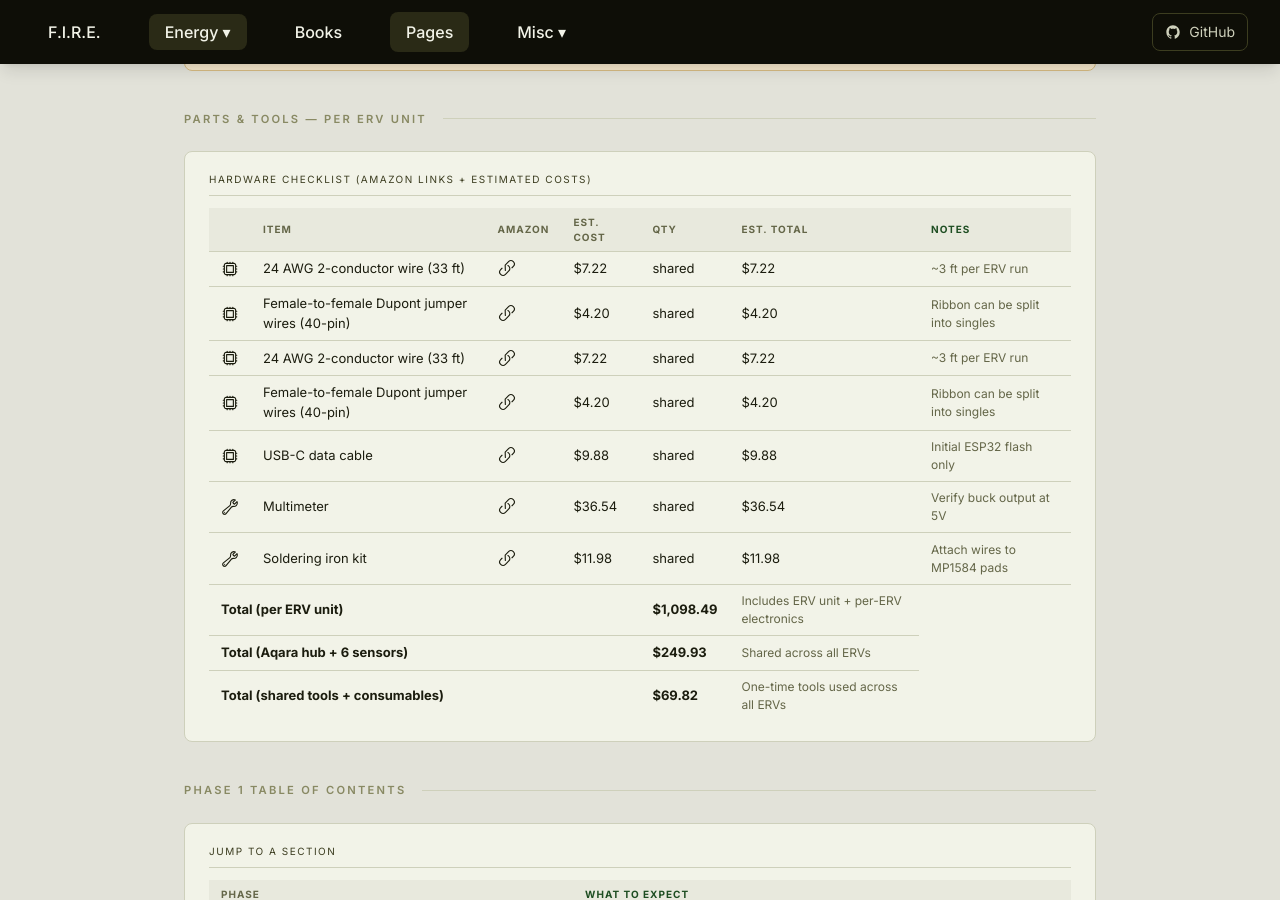
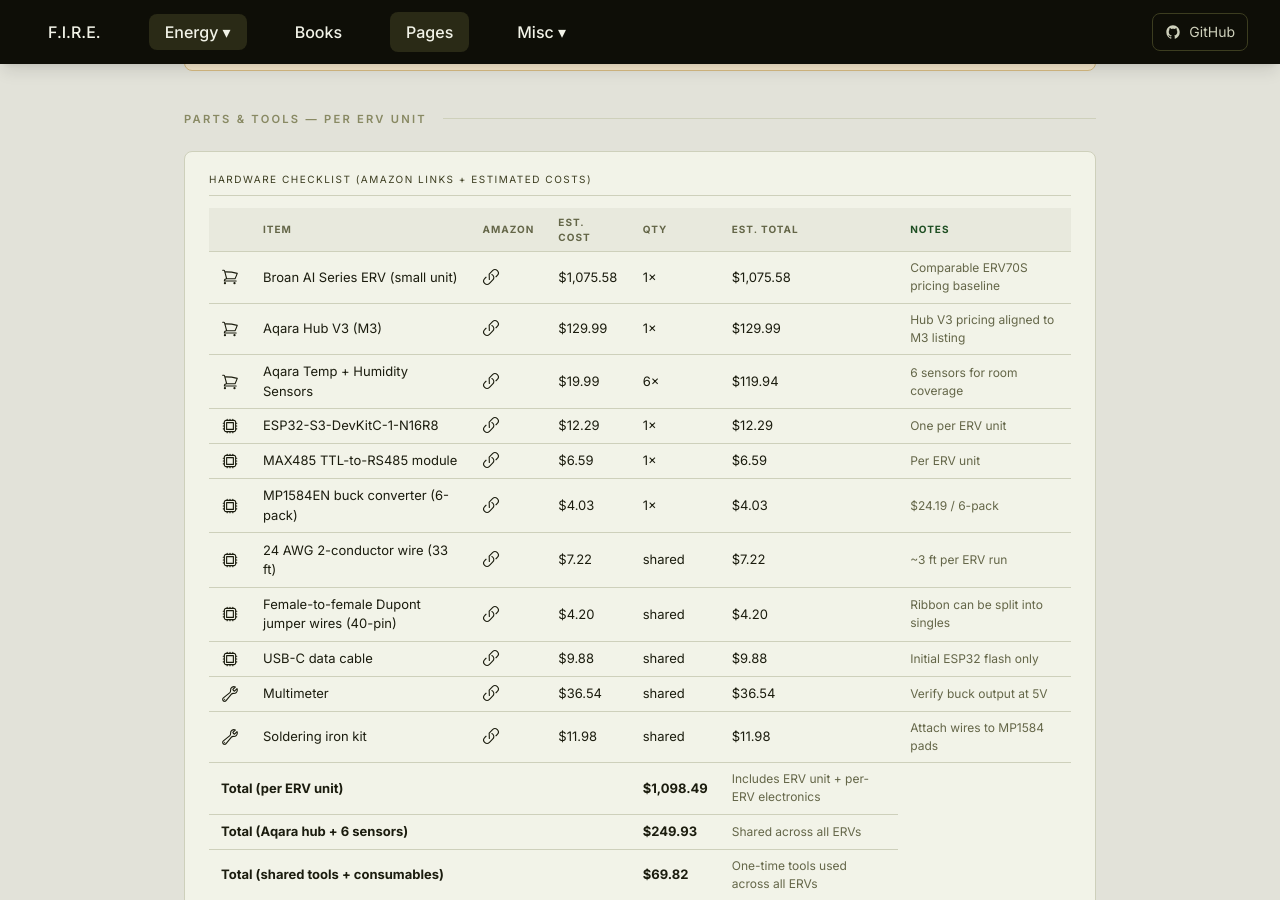
Before and after one commit to techmore/techmore.github.io, a Jekyll site: the page built from pages/phase1_erv_guide.html, in a window 1280 px wide and 900 px high, scrolled down 1124 px. Built offline with Jekyll 4.4.1, drawn with Linux system fonts in a browser that asks for light colours; nearby versions of some CDN libraries; some web fonts are replaced.

Commit message:
Restore parts checklist order and costs

```diff
--- a/pages/phase1_erv_guide.html
+++ b/pages/phase1_erv_guide.html
@@ -217,19 +217,53 @@ title: Phase 1 — ERV Integration, Monitoring & Weather Automation - Techmore
         <tr>
           <td>
             <svg xmlns="http://www.w3.org/2000/svg" fill="none" viewBox="0 0 24 24" stroke-width="1.5" stroke="currentColor" style="width:18px;height:18px;display:block;">
-              <path stroke-linecap="round" stroke-linejoin="round" d="M8.25 3v1.5M4.5 8.25H3m18 0h-1.5M4.5 12H3m18 0h-1.5m-15 3.75H3m18 0h-1.5M8.25 19.5V21M12 3v1.5m0 15V21m3.75-18v1.5m0 15V21m-9-1.5h10.5a2.25 2.25 0 0 0 2.25-2.25V6.75a2.25 2.25 0 0 0-2.25-2.25H6.75A2.25 2.25 0 0 0 4.5 6.75v10.5a2.25 2.25 0 0 0 2.25 2.25Zm.75-12h9v9h-9v-9Z" />
+              <path stroke-linecap="round" stroke-linejoin="round" d="M2.25 3h1.386c.51 0 .955.343 1.087.835l.383 1.437M7.5 14.25a3 3 0 0 0-3 3h15.75m-12.75-3h11.218c1.121-2.3 2.1-4.684 2.924-7.138a60.114 60.114 0 0 0-16.536-1.84M7.5 14.25 5.106 5.272M6 20.25a.75.75 0 1 1-1.5 0 .75.75 0 0 1 1.5 0Zm12.75 0a.75.75 0 1 1-1.5 0 .75.75 0 0 1 1.5 0Z" />
             </svg>
           </td>
-          <td>24 AWG 2-conductor wire (33 ft)</td>
-          <td><a href="https://www.amazon.com/s?k=24+AWG+2+conductor+wire" target="_blank" rel="noopener" aria-label="Search Amazon">
+          <td>Broan AI Series ERV (small unit)</td>
+          <td><a href="https://www.amazon.com/s?k=Broan+ERV70S+Energy+Recovery+Ventilator" target="_blank" rel="noopener" aria-label="Search Amazon">
             <svg xmlns="http://www.w3.org/2000/svg" fill="none" viewBox="0 0 24 24" stroke-width="1.5" stroke="currentColor" style="width:18px;height:18px;display:inline-block;vertical-align:-4px;margin-right:6px;">
               <path stroke-linecap="round" stroke-linejoin="round" d="M13.19 8.688a4.5 4.5 0 0 1 1.242 7.244l-4.5 4.5a4.5 4.5 0 0 1-6.364-6.364l1.757-1.757m13.35-.622 1.757-1.757a4.5 4.5 0 0 0-6.364-6.364l-4.5 4.5a4.5 0 0 0 1.242 7.244" />
             </svg>
           </a></td>
-          <td>$7.22</td>
-          <td>shared</td>
-          <td>$7.22</td>
-          <td class="note">~3 ft per ERV run</td>
+          <td>$1,075.58</td>
+          <td>1×</td>
+          <td>$1,075.58</td>
+          <td class="note">Comparable ERV70S pricing baseline</td>
+        </tr>
+        <tr>
+          <td>
+            <svg xmlns="http://www.w3.org/2000/svg" fill="none" viewBox="0 0 24 24" stroke-width="1.5" stroke="currentColor" style="width:18px;height:18px;display:block;">
+              <path stroke-linecap="round" stroke-linejoin="round" d="M2.25 3h1.386c.51 0 .955.343 1.087.835l.383 1.437M7.5 14.25a3 3 0 0 0-3 3h15.75m-12.75-3h11.218c1.121-2.3 2.1-4.684 2.924-7.138a60.114 60.114 0 0 0-16.536-1.84M7.5 14.25 5.106 5.272M6 20.25a.75.75 0 1 1-1.5 0 .75.75 0 0 1 1.5 0Zm12.75 0a.75.75 0 1 1-1.5 0 .75.75 0 0 1 1.5 0Z" />
+            </svg>
+          </td>
+          <td>Aqara Hub V3 (M3)</td>
+          <td><a href="https://www.amazon.com/s?k=Aqara+Hub+V3" target="_blank" rel="noopener" aria-label="Search Amazon">
+            <svg xmlns="http://www.w3.org/2000/svg" fill="none" viewBox="0 0 24 24" stroke-width="1.5" stroke="currentColor" style="width:18px;height:18px;display:inline-block;vertical-align:-4px;margin-right:6px;">
+              <path stroke-linecap="round" stroke-linejoin="round" d="M13.19 8.688a4.5 4.5 0 0 1 1.242 7.244l-4.5 4.5a4.5 4.5 0 0 1-6.364-6.364l1.757-1.757m13.35-.622 1.757-1.757a4.5 4.5 0 0 0-6.364-6.364l-4.5 4.5a4.5 0 0 0 1.242 7.244" />
+            </svg>
+          </a></td>
+          <td>$129.99</td>
+          <td>1×</td>
+          <td>$129.99</td>
+          <td class="note">Hub V3 pricing aligned to M3 listing</td>
+        </tr>
+        <tr>
+          <td>
+            <svg xmlns="http://www.w3.org/2000/svg" fill="none" viewBox="0 0 24 24" stroke-width="1.5" stroke="currentColor" style="width:18px;height:18px;display:block;">
+              <path stroke-linecap="round" stroke-linejoin="round" d="M2.25 3h1.386c.51 0 .955.343 1.087.835l.383 1.437M7.5 14.25a3 3 0 0 0-3 3h15.75m-12.75-3h11.218c1.121-2.3 2.1-4.684 2.924-7.138a60.114 60.114 0 0 0-16.536-1.84M7.5 14.25 5.106 5.272M6 20.25a.75.75 0 1 1-1.5 0 .75.75 0 0 1 1.5 0Zm12.75 0a.75.75 0 1 1-1.5 0 .75.75 0 0 1 1.5 0Z" />
+            </svg>
+          </td>
+          <td>Aqara Temp + Humidity Sensors</td>
+          <td><a href="https://www.amazon.com/s?k=Aqara+temperature+humidity+sensor" target="_blank" rel="noopener" aria-label="Search Amazon">
+            <svg xmlns="http://www.w3.org/2000/svg" fill="none" viewBox="0 0 24 24" stroke-width="1.5" stroke="currentColor" style="width:18px;height:18px;display:inline-block;vertical-align:-4px;margin-right:6px;">
+              <path stroke-linecap="round" stroke-linejoin="round" d="M13.19 8.688a4.5 4.5 0 0 1 1.242 7.244l-4.5 4.5a4.5 4.5 0 0 1-6.364-6.364l1.757-1.757m13.35-.622 1.757-1.757a4.5 4.5 0 0 0-6.364-6.364l-4.5 4.5a4.5 0 0 0 1.242 7.244" />
+            </svg>
+          </a></td>
+          <td>$19.99</td>
+          <td>6×</td>
+          <td>$119.94</td>
+          <td class="note">6 sensors for room coverage</td>
         </tr>
         <tr>
           <td>
@@ -237,16 +271,50 @@ title: Phase 1 — ERV Integration, Monitoring & Weather Automation - Techmore
               <path stroke-linecap="round" stroke-linejoin="round" d="M8.25 3v1.5M4.5 8.25H3m18 0h-1.5M4.5 12H3m18 0h-1.5m-15 3.75H3m18 0h-1.5M8.25 19.5V21M12 3v1.5m0 15V21m3.75-18v1.5m0 15V21m-9-1.5h10.5a2.25 2.25 0 0 0 2.25-2.25V6.75a2.25 2.25 0 0 0-2.25-2.25H6.75A2.25 2.25 0 0 0 4.5 6.75v10.5a2.25 2.25 0 0 0 2.25 2.25Zm.75-12h9v9h-9v-9Z" />
             </svg>
           </td>
-          <td>Female-to-female Dupont jumper wires (40-pin)</td>
-          <td><a href="https://www.amazon.com/s?k=female+to+female+dupont+jumper+wires+40+pin" target="_blank" rel="noopener" aria-label="Search Amazon">
+          <td>ESP32-S3-DevKitC-1-N16R8</td>
+          <td><a href="https://www.amazon.com/s?k=ESP32-S3-DevKitC-1-N16R8" target="_blank" rel="noopener" aria-label="Search Amazon">
             <svg xmlns="http://www.w3.org/2000/svg" fill="none" viewBox="0 0 24 24" stroke-width="1.5" stroke="currentColor" style="width:18px;height:18px;display:inline-block;vertical-align:-4px;margin-right:6px;">
               <path stroke-linecap="round" stroke-linejoin="round" d="M13.19 8.688a4.5 4.5 0 0 1 1.242 7.244l-4.5 4.5a4.5 4.5 0 0 1-6.364-6.364l1.757-1.757m13.35-.622 1.757-1.757a4.5 4.5 0 0 0-6.364-6.364l-4.5 4.5a4.5 0 0 0 1.242 7.244" />
             </svg>
           </a></td>
-          <td>$4.20</td>
-          <td>shared</td>
-          <td>$4.20</td>
-          <td class="note">Ribbon can be split into singles</td>
+          <td>$12.29</td>
+          <td>1×</td>
+          <td>$12.29</td>
+          <td class="note">One per ERV unit</td>
+        </tr>
+        <tr>
+          <td>
+            <svg xmlns="http://www.w3.org/2000/svg" fill="none" viewBox="0 0 24 24" stroke-width="1.5" stroke="currentColor" style="width:18px;height:18px;display:block;">
+              <path stroke-linecap="round" stroke-linejoin="round" d="M8.25 3v1.5M4.5 8.25H3m18 0h-1.5M4.5 12H3m18 0h-1.5m-15 3.75H3m18 0h-1.5M8.25 19.5V21M12 3v1.5m0 15V21m3.75-18v1.5m0 15V21m-9-1.5h10.5a2.25 2.25 0 0 0 2.25-2.25V6.75a2.25 2.25 0 0 0-2.25-2.25H6.75A2.25 2.25 0 0 0 4.5 6.75v10.5a2.25 2.25 0 0 0 2.25 2.25Zm.75-12h9v9h-9v-9Z" />
+            </svg>
+          </td>
+          <td>MAX485 TTL-to-RS485 module</td>
+          <td><a href="https://www.amazon.com/s?k=MAX485+RS485+module" target="_blank" rel="noopener" aria-label="Search Amazon">
+            <svg xmlns="http://www.w3.org/2000/svg" fill="none" viewBox="0 0 24 24" stroke-width="1.5" stroke="currentColor" style="width:18px;height:18px;display:inline-block;vertical-align:-4px;margin-right:6px;">
+              <path stroke-linecap="round" stroke-linejoin="round" d="M13.19 8.688a4.5 4.5 0 0 1 1.242 7.244l-4.5 4.5a4.5 4.5 0 0 1-6.364-6.364l1.757-1.757m13.35-.622 1.757-1.757a4.5 4.5 0 0 0-6.364-6.364l-4.5 4.5a4.5 0 0 0 1.242 7.244" />
+            </svg>
+          </a></td>
+          <td>$6.59</td>
+          <td>1×</td>
+          <td>$6.59</td>
+          <td class="note">Per ERV unit</td>
+        </tr>
+        <tr>
+          <td>
+            <svg xmlns="http://www.w3.org/2000/svg" fill="none" viewBox="0 0 24 24" stroke-width="1.5" stroke="currentColor" style="width:18px;height:18px;display:block;">
+              <path stroke-linecap="round" stroke-linejoin="round" d="M8.25 3v1.5M4.5 8.25H3m18 0h-1.5M4.5 12H3m18 0h-1.5m-15 3.75H3m18 0h-1.5M8.25 19.5V21M12 3v1.5m0 15V21m3.75-18v1.5m0 15V21m-9-1.5h10.5a2.25 2.25 0 0 0 2.25-2.25V6.75a2.25 2.25 0 0 0-2.25-2.25H6.75A2.25 2.25 0 0 0 4.5 6.75v10.5a2.25 2.25 0 0 0 2.25 2.25Zm.75-12h9v9h-9v-9Z" />
+            </svg>
+          </td>
+          <td>MP1584EN buck converter (6-pack)</td>
+          <td><a href="https://www.amazon.com/s?k=MP1584EN+buck+converter" target="_blank" rel="noopener" aria-label="Search Amazon">
+            <svg xmlns="http://www.w3.org/2000/svg" fill="none" viewBox="0 0 24 24" stroke-width="1.5" stroke="currentColor" style="width:18px;height:18px;display:inline-block;vertical-align:-4px;margin-right:6px;">
+              <path stroke-linecap="round" stroke-linejoin="round" d="M13.19 8.688a4.5 4.5 0 0 1 1.242 7.244l-4.5 4.5a4.5 4.5 0 0 1-6.364-6.364l1.757-1.757m13.35-.622 1.757-1.757a4.5 4.5 0 0 0-6.364-6.364l-4.5 4.5a4.5 0 0 0 1.242 7.244" />
+            </svg>
+          </a></td>
+          <td>$4.03</td>
+          <td>1×</td>
+          <td>$4.03</td>
+          <td class="note">$24.19 / 6-pack</td>
         </tr>
         <tr>
           <td>
```
Lines whose indentation alone changed are shown as unchanged.
